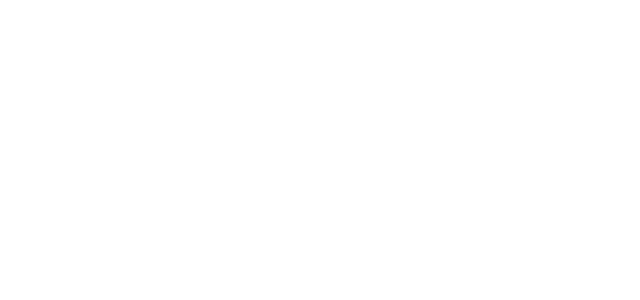
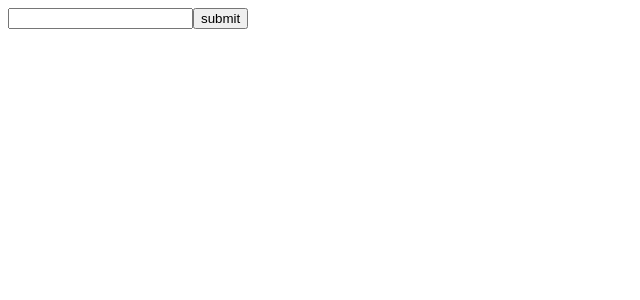
Before and after one commit to rajeshkumar997/Todo-List-with-useReducer-hook---Error-Boundaries-Building-Using-a-Custom-Con---9bwtuka3dqs1, a React app: page / in a window 1280 px wide. Shown: the top 300 px of the page, without its empty margins (0-640 px from the left). Built offline with nearby package versions, Linux system fonts and the light colour scheme.

Commit message:
Update AddTodo.js

```diff
--- a/src/components/AddTodo.js
+++ b/src/components/AddTodo.js
@@ -1,10 +1,34 @@
-import React from "react"
+import React,{useState} from "react";
 
 const AddTodo = ({ dispatch }) => {
 
+    const [taskArr,setTaskArr] =useState([]);
+    const [inputVal,setVal] = useState("");
+    const [DateId,setId] = useState( new Date().getTime().toString());
+
+    function submitHandler (e) {
+        e.preventDefault();
+        setId( new Date().getTime().toString()) ;
+        setTaskArr(
+            [...taskArr,
+                {id:DateId,title:inputVal}
+            ]
+        )
+        dispatch({type:"ADD",payload:{title:inputVal,id:DateId}});
+        setVal("");
+    }
+
+    function inputFun(e) {
+        setVal(e.target.value);
+    }
 
     return (
-        <></>
+        <>
+        <form id="todo-form" onSubmit={submitHandler}>
+            <input id="todo-input" type="textarea" required onChange={inputFun} value={inputVal}/>
+            <button type="submit">submit</button>
+        </form>
+        </>
     )
 }
 
```
